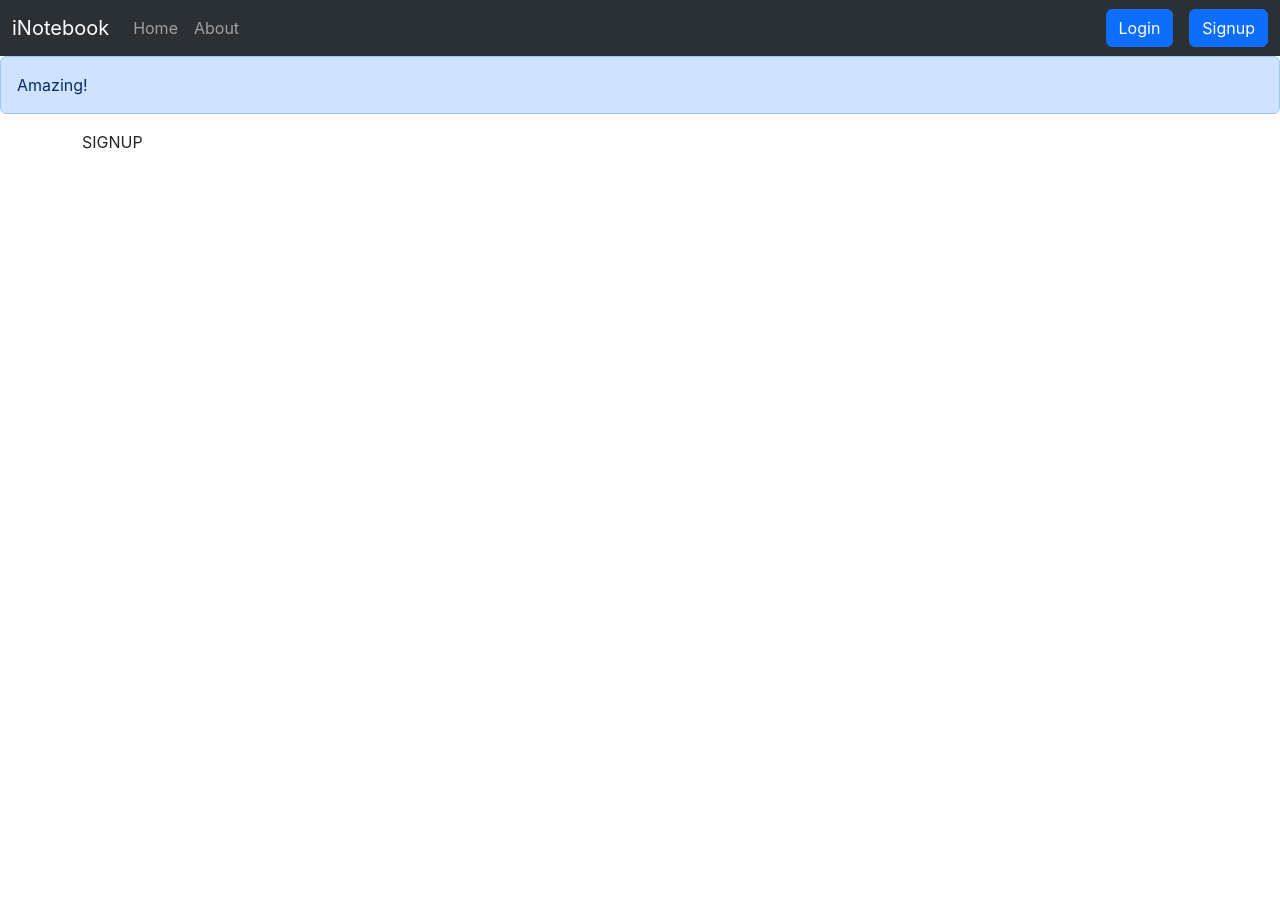
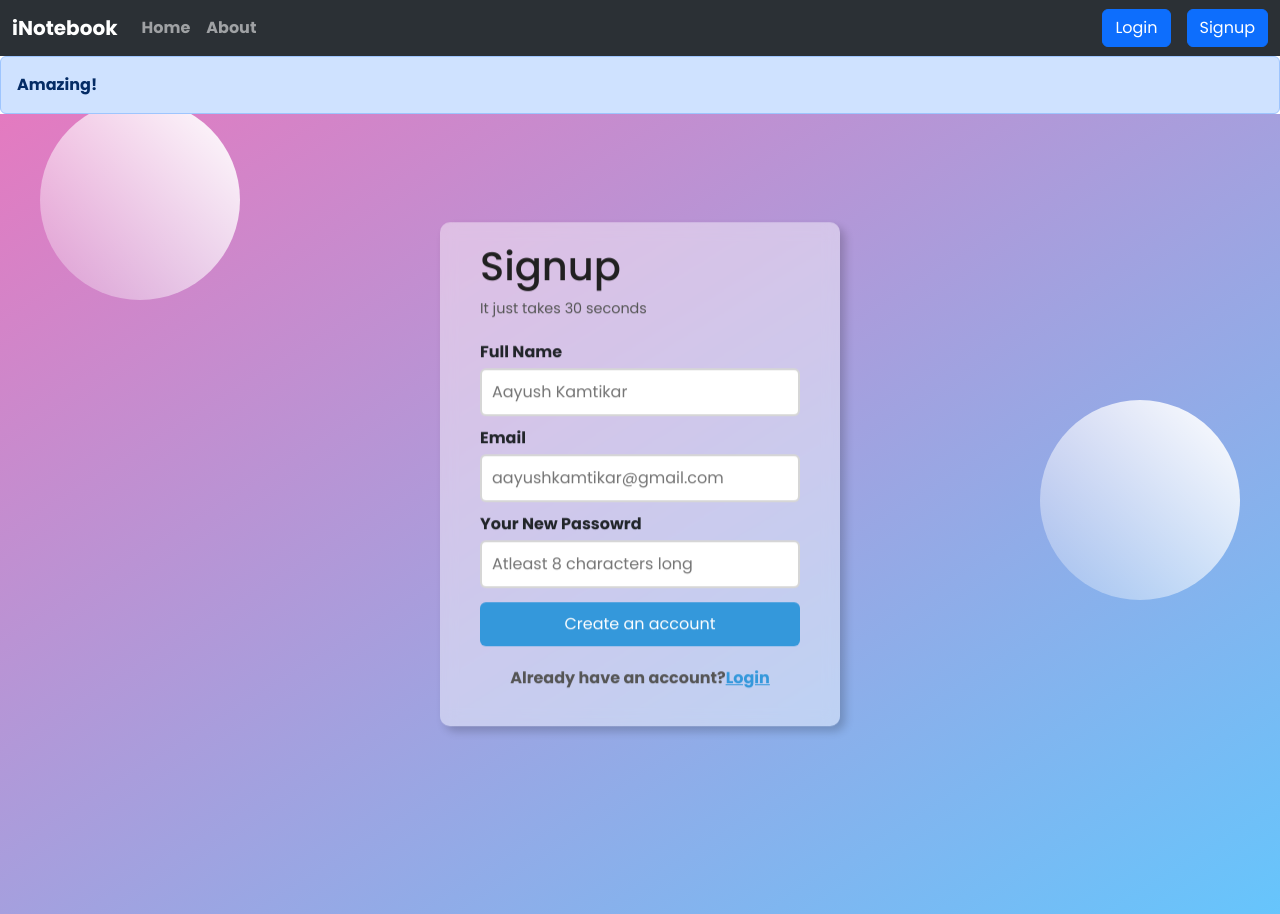
Before and after one commit to lostvayne47/i-notebook, a React (Create React App) app: page /signup in a window 1280 px wide. Before the commit the page ends 800 px from the top, so only its background shows below. Built offline with nearby package versions, Linux system fonts and the light colour scheme.

Commit message:
Signup CSS Added

```diff
--- a/src/App.js
+++ b/src/App.js
@@ -16,7 +16,7 @@ function App() {
         <BrowserRouter>
           <Navbar />
           <Alert message={"Amazing!"} />
-          <div className="container">
+          <div>
             <Routes>
               <Route exact path="/" element={<Landing />}></Route>
               <Route exact path="/notes" element={<Home />}></Route>
--- a/src/components/Alert.js
+++ b/src/components/Alert.js
@@ -3,7 +3,11 @@ import React from "react";
 export default function Alert({ message }) {
   return (
     <div>
-      <div className="alert alert-primary" role="alert">
+      <div
+        className="alert alert-primary"
+        role="alert"
+        style={{ zIndex: "9999", margin: "0px" }}
+      >
         {message}
       </div>
     </div>
--- a/src/components/Signup.js
+++ b/src/components/Signup.js
@@ -1,5 +1,57 @@
 import React from "react";
+import "../components/css/signup-style.css";
 
 export default function Signup() {
-  return <div className="">SIGNUP</div>;
+  return (
+    <div class="outer-box">
+      <div class="inner-box">
+        <header class="signup-header">
+          <h1>Signup</h1>
+          <p>It just takes 30 seconds</p>
+        </header>
+        <main class="signup-body">
+          <form action="#" class="" id="signup-form">
+            <p>
+              <label for="fullname">Full Name</label>
+              <input
+                type="text"
+                id="fullname"
+                placeholder="Aayush Kamtikar"
+                required
+              />
+            </p>
+            <p>
+              <label for="email">Email</label>
+              <input
+                type="email"
+                id="email"
+                placeholder="aayushkamtikar@gmail.com"
+                required
+              />
+            </p>
+            <p>
+              <label for="password">Your New Passowrd</label>
+              <input
+                type="password"
+                id="password"
+                placeholder="Atleast 8 characters long"
+                required
+              />
+            </p>
+            <p>
+              <input type="submit" id="submit" value="Create an account" />
+            </p>
+          </form>
+        </main>
+        <footer class="signup-footer">
+          <p>
+            Already have an account?
+            <a href="#">Login</a>
+          </p>
+        </footer>
+      </div>
+      <div class="circle c1"></div>
+      <div class="circle c2"></div>
+    </div>
+  );
 }
--- /dev/null
+++ b/src/components/css/signup-style.css
@@ -0,0 +1,107 @@
+@import url("https://fonts.googleapis.com/css2?family=Cinzel:wght@400..900&family=Poppins:ital,wght@0,100;0,200;0,300;0,400;0,500;0,600;0,700;0,800;0,900;1,100;1,200;1,300;1,400;1,500;1,600;1,700;1,800;1,900&display=swap");
+* {
+  margin: 0;
+  padding: 0;
+  box-sizing: border-box;
+}
+
+body {
+  font-family: "Poppins", "Courier New", Courier, monospace;
+  font-weight: 700;
+}
+
+.outer-box {
+  width: 100vw;
+  height: 100vh;
+  background: linear-gradient(
+    to top left,
+    rgb(102, 197, 252),
+    rgb(228, 122, 192)
+  );
+}
+
+.inner-box {
+  width: 400px;
+  margin: 0 auto;
+  position: relative;
+  top: 45%;
+  transform: translateY(-50%);
+  padding: 20px 40px;
+  background-color: #ffffff70;
+  border-radius: 10px;
+  box-shadow: 5px 5px 10px #07070733;
+  z-index: 2;
+  backdrop-filter: blur(8px);
+}
+
+.signup-header h1 {
+  font-size: 2.5rem;
+  color: #212121;
+}
+
+.signup-header p {
+  font-size: 0.9rem;
+  font-weight: 400;
+  color: #555;
+}
+
+.signup-body {
+  margin: 20px 0px;
+}
+
+.signup-body p {
+  margin: 10px 0px;
+}
+
+.signup-body p label {
+  display: block;
+  font-weight: bold;
+}
+.signup-body p input {
+  width: 100%;
+  padding: 10px;
+  border: 2px solid #cccc;
+  border-radius: 6px;
+  font-size: 1rem;
+  margin-top: 4px;
+}
+
+.signup-body p input[type="submit"] {
+  background-color: #3498db;
+  border: none;
+  color: white;
+  cursor: pointer;
+}
+
+.signup-body p input[type="submit"]:hover {
+  background-color: #14496d;
+}
+
+.signup-footer p {
+  color: #555;
+  text-align: center;
+}
+
+.signup-footer p a {
+  color: #3498db;
+}
+
+.signup-footer p a :visited {
+  color: #14496d;
+}
+
+.circle {
+  width: 200px;
+  height: 200px;
+  border-radius: 100px;
+  background: linear-gradient(to top right, #ffffff33, #ffffffff);
+  position: absolute;
+}
+.c1 {
+  top: 100px;
+  left: 40px;
+}
+.c2 {
+  bottom: 200px;
+  right: 40px;
+}
```
